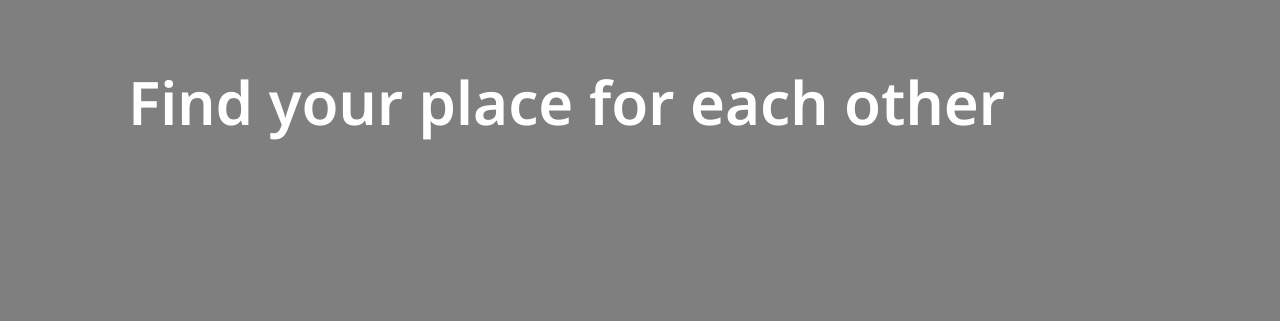
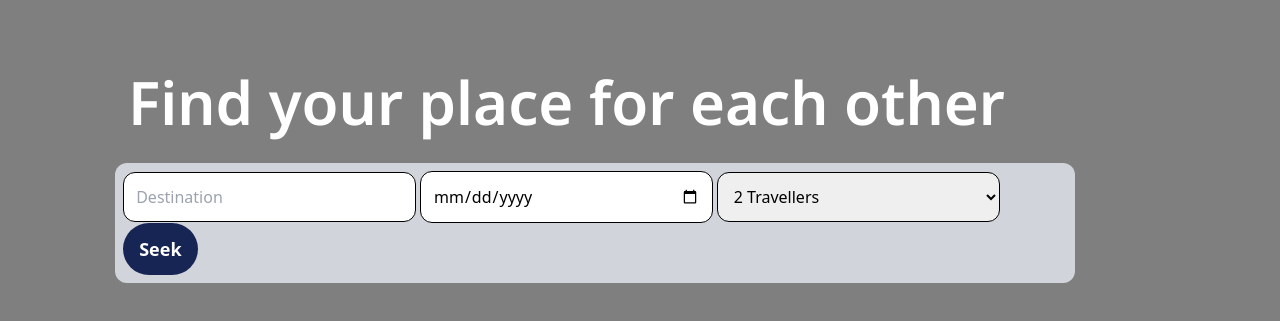
Before and after one commit to innocentemutabazi/cssexercise, a website: page src/index.html in a window 1280 px wide. Shown: the part 373-694 px from the top of the page. Drawn offline with Linux system fonts and the light colour scheme.

Commit message:
added the input fields

```diff
--- a/src/index.html
+++ b/src/index.html
@@ -32,7 +32,15 @@
             <img src="./2022-06-05_Vrbo_APFT2_Barcelona_Therin_House_2_4605_2.jpeg" class="z-0 absolute">
             <div class="bg-black z-10 relative w-full h-[100vh] bg-opacity-50">
                 <h1 class="text-white relative z-10 text-[60px] top-[45%] left-[10%] font-semibold font-Noto">Find your place for each other</h1>
-                <div class="bg-white relative z-10">
+                <div class="bg-gray-300 relative z-10 top-[47%] left-[9%] p-2 rounded-xl w-[75%]">
+                  <input type="search" placeholder="Destination" class="border border-black w-[31%] rounded-xl p-3">
+                  <input type="date" placeholder="Date" class="border border-black w-[31%] rounded-xl p-3">
+                  <select class="border border-black w-[30%] rounded-xl p-3">
+                    <option value="apple" selected>2 Travellers</option>
+                    <option value="banana">Adult</option>
+                    <option value="orange">Children</option>
+                  </select>
+                  <button class="bg-blue-950 text-white font-bold text-lg py-3 px-4 rounded-full">Seek</button>
                 </div>
             </div>
         </div>
```
Also changed, not shown: src/output.css.
